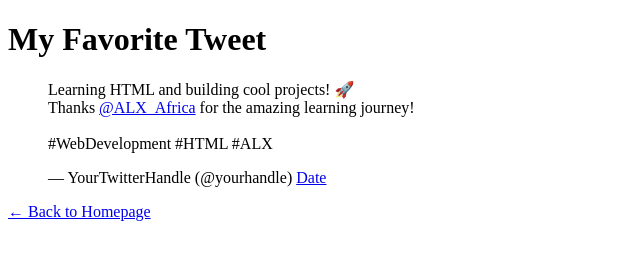
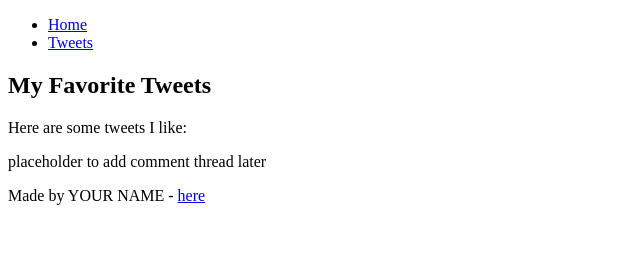
Before and after one commit to Boomboomselfie1/My_First_Portfolio, a plain HTML site: page html_basic/tweets.html in a window 1280 px wide. Shown: the whole page, without its empty margins (0-640 px from the left). Drawn offline with Linux system fonts and the light colour scheme.

Commit message:
tweets.html

```diff
--- a/html_basic/tweets.html
+++ b/html_basic/tweets.html
@@ -2,21 +2,29 @@
 <html lang="en">
 <head>
     <meta charset="UTF-8">
-    <title>My Tweets</title>
+    <title>Tweets</title>
 </head>
 <body>
+    <header>
+        <ul>
+            <li><a href="index.html">Home</a></li>
+            <li><a href="tweets.html">Tweets</a></li>
+        </ul>
+    </header>
 
-    <h1>My Favorite Tweet</h1>
+    <main>
+        <article>
+            <h1>My Favorite Tweets</h1>
+            <p>Here are some tweets I like:</p>
+            <!-- Embed tweets or describe them -->
+        </article>
+        <aside>
+            <p>placeholder to add comment thread later</p>
+        </aside>
+    </main>
 
-    <!-- Embedded Tweet -->
-    <blockquote class="twitter-tweet">
-        <p lang="en" dir="ltr">Learning HTML and building cool projects! 🚀<br>Thanks <a href="https://twitter.com/ALX_Africa">@ALX_Africa</a> for the amazing learning journey!<br><br>#WebDevelopment #HTML #ALX</p>
-        &mdash; YourTwitterHandle (@yourhandle) <a href="https://twitter.com/yourhandle/status/1234567890">Date</a>
-    </blockquote>
-    <script async src="https://platform.twitter.com/widgets.js" charset="utf-8"></script>
-
-    <!-- Link back to homepage -->
-    <p><a href="index.html">← Back to Homepage</a></p>
-
+    <footer>
+        <p>Made by YOUR NAME - <a href="https://example.com" target="_blank">here</a></p>
+    </footer>
 </body>
 </html>
```
